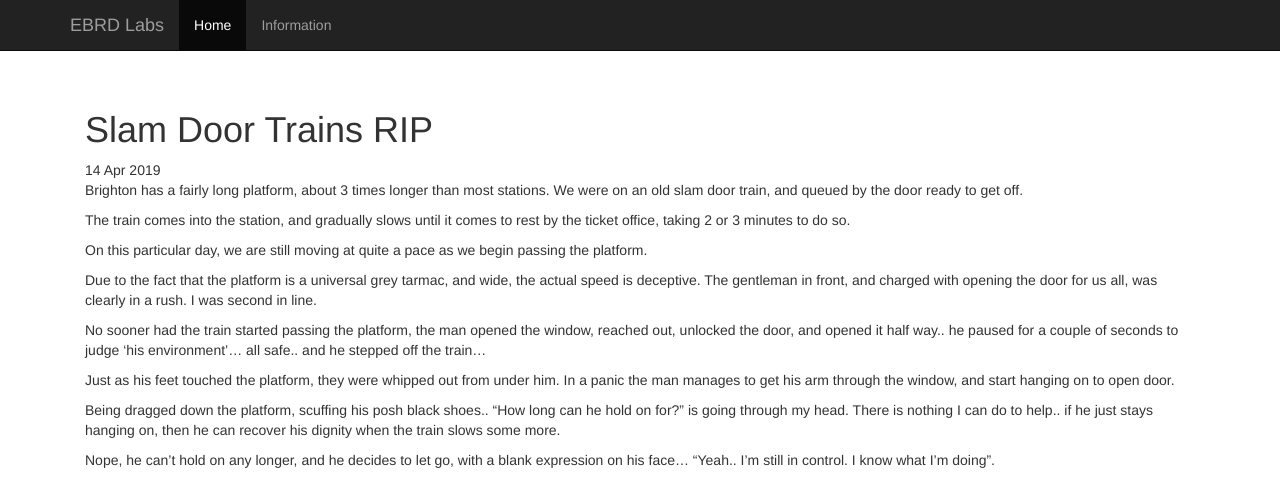
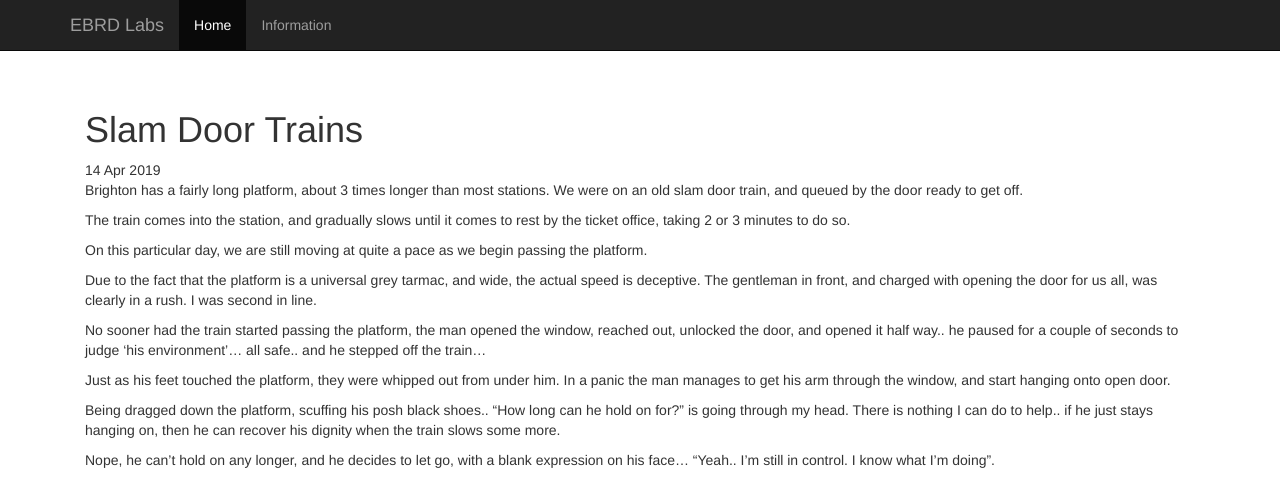
Before and after one commit to jonstones/ebrdlabs.co.uk, a Jekyll site: the page built from _posts/2019-04-14-Slam-Door-Trains.md, in a window 1280 px wide. Shown: the top 477 px of the page. Built offline with Jekyll 4.4.1, drawn with Linux system fonts in a browser that asks for light colours; nearby versions of some CDN libraries.

Commit message:
fixed title

```diff
--- a/_posts/2019-04-14-Slam-Door-Trains.md
+++ b/_posts/2019-04-14-Slam-Door-Trains.md
@@ -1,6 +1,6 @@
 ---
 layout: post
-title: Slam Door Trains RIP
+title: Slam Door Trains
 category: observations
 tag: slam door trains Brighton
 ---
@@ -15,7 +15,7 @@ Due to the fact that the platform is a universal grey tarmac, and wide, the actu
 
 No sooner had the train started passing the platform, the man opened the window, reached out, unlocked the door, and opened it half way.. he paused for a couple of seconds to judge 'his environment'... all safe.. and he stepped off the train...
 
-Just as his feet touched the platform, they were whipped out from under him. In a panic the man manages to get his arm through the window, and start hanging on to open door.
+Just as his feet touched the platform, they were whipped out from under him. In a panic the man manages to get his arm through the window, and start hanging onto open door.
 
 Being dragged down the platform, scuffing his posh black shoes.. "How long can he hold on for?" is going through my head. There is nothing I can do to help.. if he just stays hanging on, then he can recover his dignity when the train slows some more.
 
```
